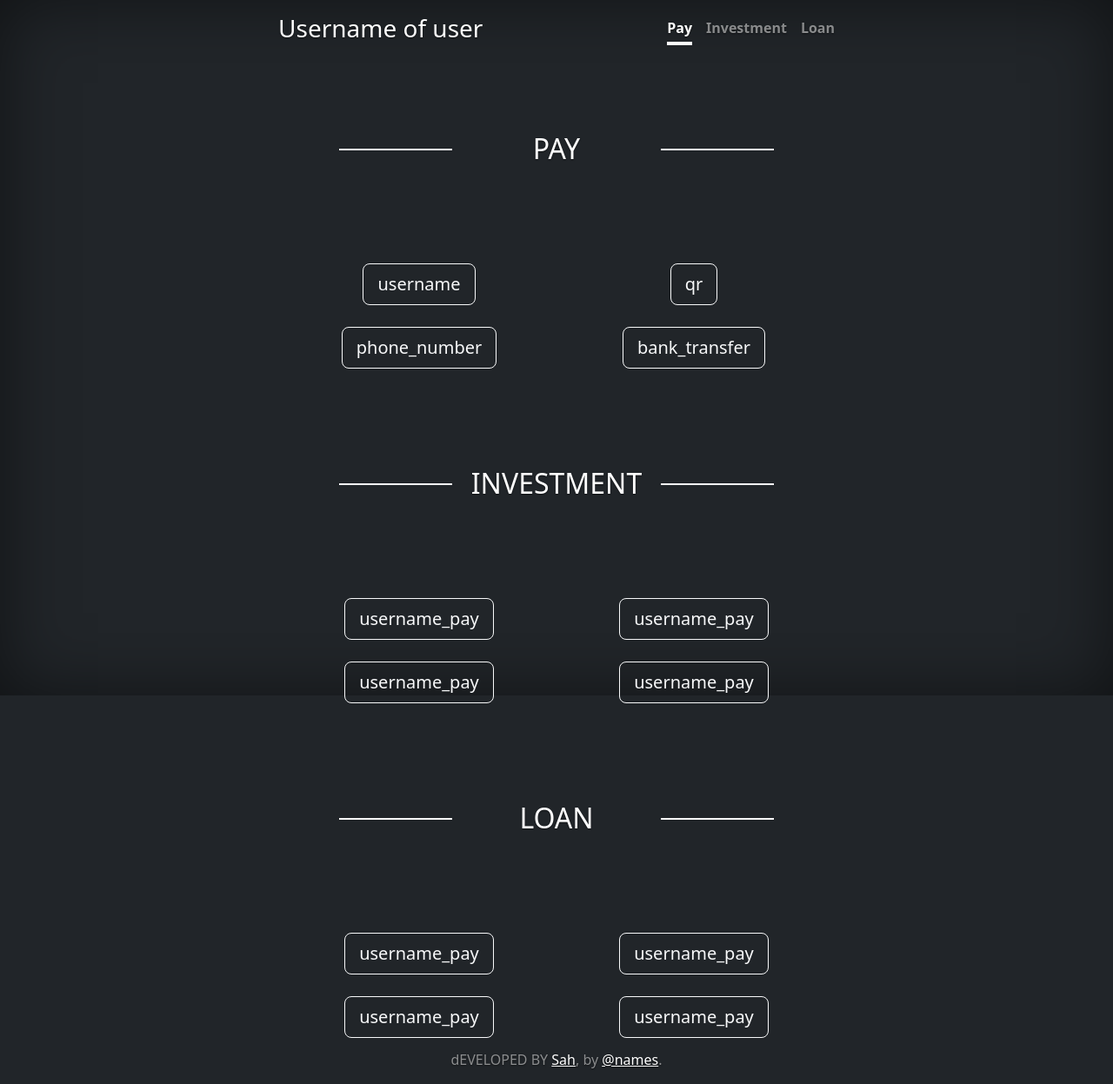
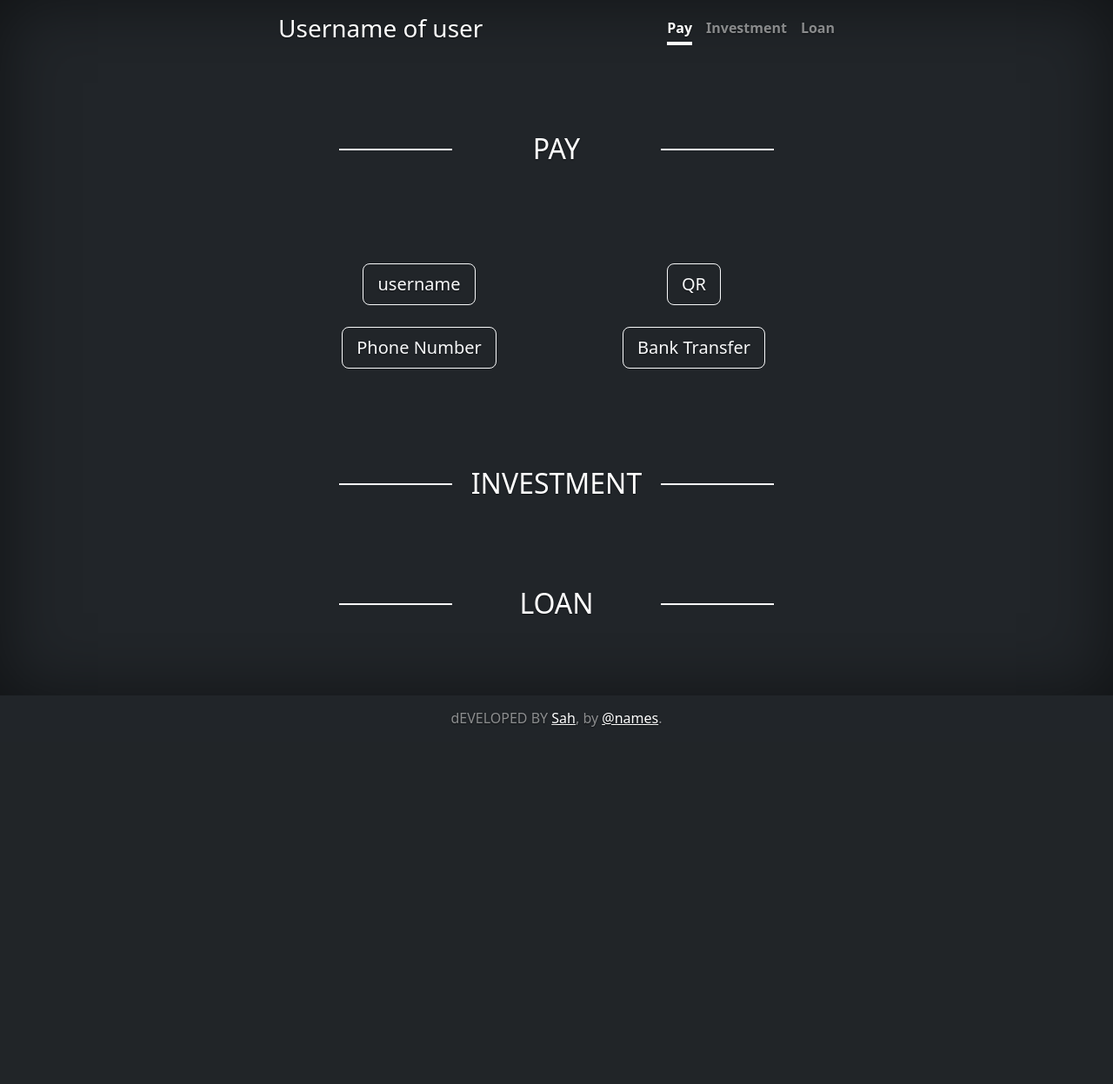
Before and after one commit to sahilsgovekar/Payment_System_and_Financial_Interface_using_CBDC, a Flask app: page /home in a window 1280 px wide. Shown: the whole page at 87% size. After the commit the page ends 836 px from the top, so only its background shows below. Run offline with Flask 2, Linux system fonts and the light colour scheme.

Commit message:
modified buttons in page home

```diff
--- a/server.py
+++ b/server.py
@@ -95,7 +95,7 @@ def main():
 
 
 #home page or main landing page
-@app.route("/home")
+@app.route("/home", methods=["GET", "POST"])
 def home():
     return render_template("home.html")
 
--- a/templates/home.html
+++ b/templates/home.html
@@ -63,20 +63,16 @@
 
                 <div class="row  justify-content-center spacy">
                     <div class="col-lg-6 colMenu">
-                        <input type="button" name="pay_option" value="username" placeholder="username"
-                            class="btn btn-outline-light btn-lg">
+                        <a href="" class="btn btn-outline-light btn-lg">username</a>
                     </div>
                     <div class="col-lg-6 colMenu">
-                        <input type="button" name="pay_option" value="qr" placeholder="username"
-                            class="btn btn-outline-light btn-lg">
+                        <a href="" class="btn btn-outline-light btn-lg">QR</a>
                     </div>
                     <div class="col-lg-6 colMenu">
-                        <input type="button" name="pay_option" value="phone_number" placeholder="username"
-                            class="btn btn-outline-light btn-lg">
+                        <a href="" class="btn btn-outline-light btn-lg">Phone Number</a>
                     </div>
                     <div class="col-lg-6 colMenu">
-                        <input type="button" name="pay_option" value="bank_transfer" placeholder="username"
-                            class="btn btn-outline-light btn-lg">
+                        <a href="" class="btn btn-outline-light btn-lg">Bank Transfer</a>
                     </div>
                 </div>
 
@@ -87,50 +83,12 @@
             <div>
                 <h2 class="hr-lines"> INVESTMENT </h2>
 
-                <div class="row  justify-content-center spacy">
-                    <div class="col-lg-6 colMenu">
-                        <input type="button" name="" value="username_pay" placeholder="username"
-                            class="btn btn-outline-light btn-lg">
-                    </div>
-                    <div class="col-lg-6 colMenu">
-                        <input type="button" name="" value="username_pay" placeholder="username"
-                            class="btn btn-outline-light btn-lg">
-                    </div>
-                    <div class="col-lg-6 colMenu">
-                        <input type="button" name="" value="username_pay" placeholder="username"
-                            class="btn btn-outline-light btn-lg">
-                    </div>
-                    <div class="col-lg-6 colMenu">
-                        <input type="button" name="" value="username_pay" placeholder="username"
-                            class="btn btn-outline-light btn-lg">
-                    </div>
-                </div>
-
             </div>
 
 
             <!-- loan -->
             <div>
                 <h2 class="hr-lines"> LOAN </h2>
-
-                <div class="row  justify-content-center spacy">
-                    <div class="col-lg-6 colMenu">
-                        <input type="button" name="" value="username_pay" placeholder="username"
-                            class="btn btn-outline-light btn-lg">
-                    </div>
-                    <div class="col-lg-6 colMenu">
-                        <input type="button" name="" value="username_pay" placeholder="username"
-                            class="btn btn-outline-light btn-lg">
-                    </div>
-                    <div class="col-lg-6 colMenu">
-                        <input type="button" name="" value="username_pay" placeholder="username"
-                            class="btn btn-outline-light btn-lg">
-                    </div>
-                    <div class="col-lg-6 colMenu">
-                        <input type="button" name="" value="username_pay" placeholder="username"
-                            class="btn btn-outline-light btn-lg">
-                    </div>
-                </div>
 
             </div>
 
```
